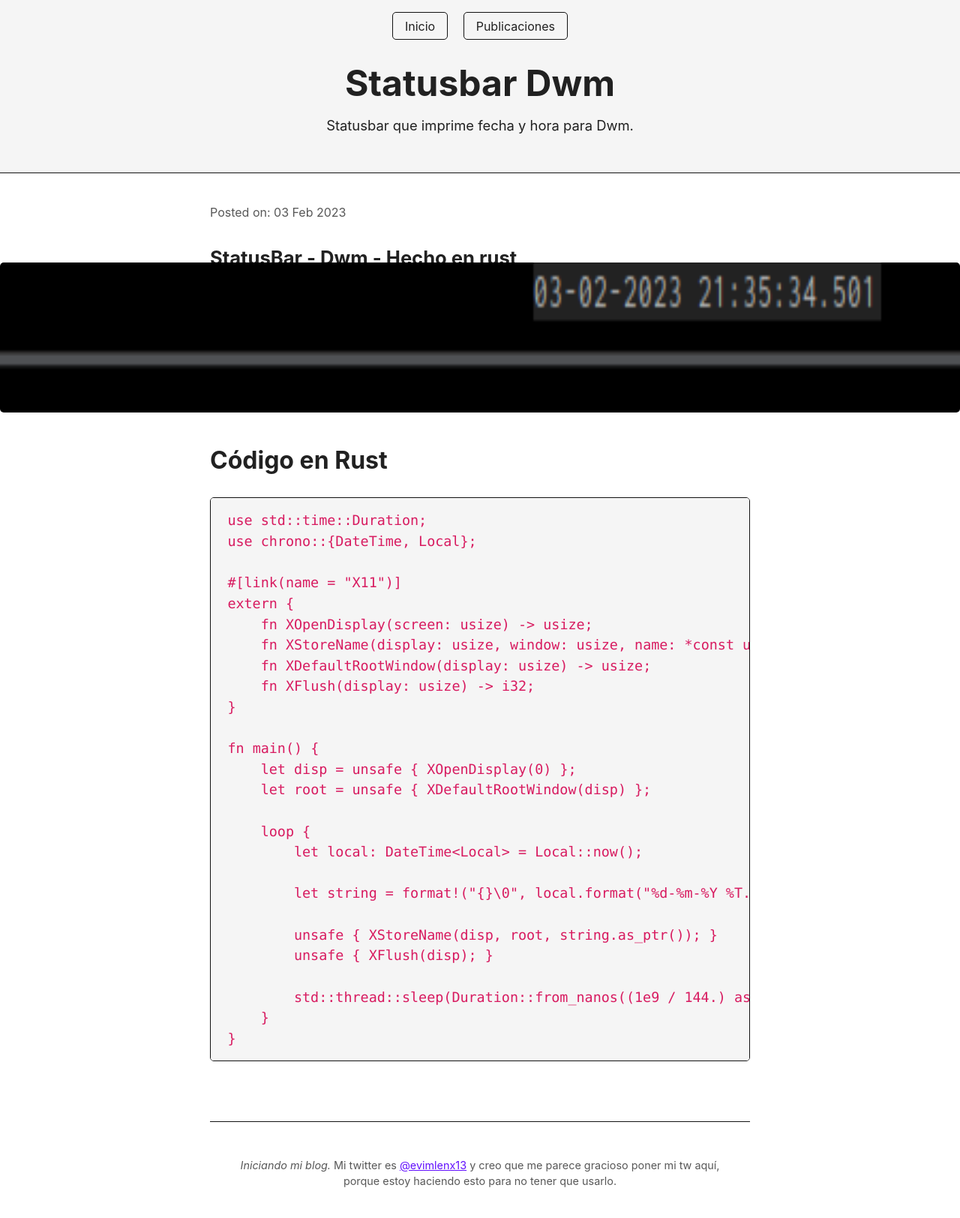
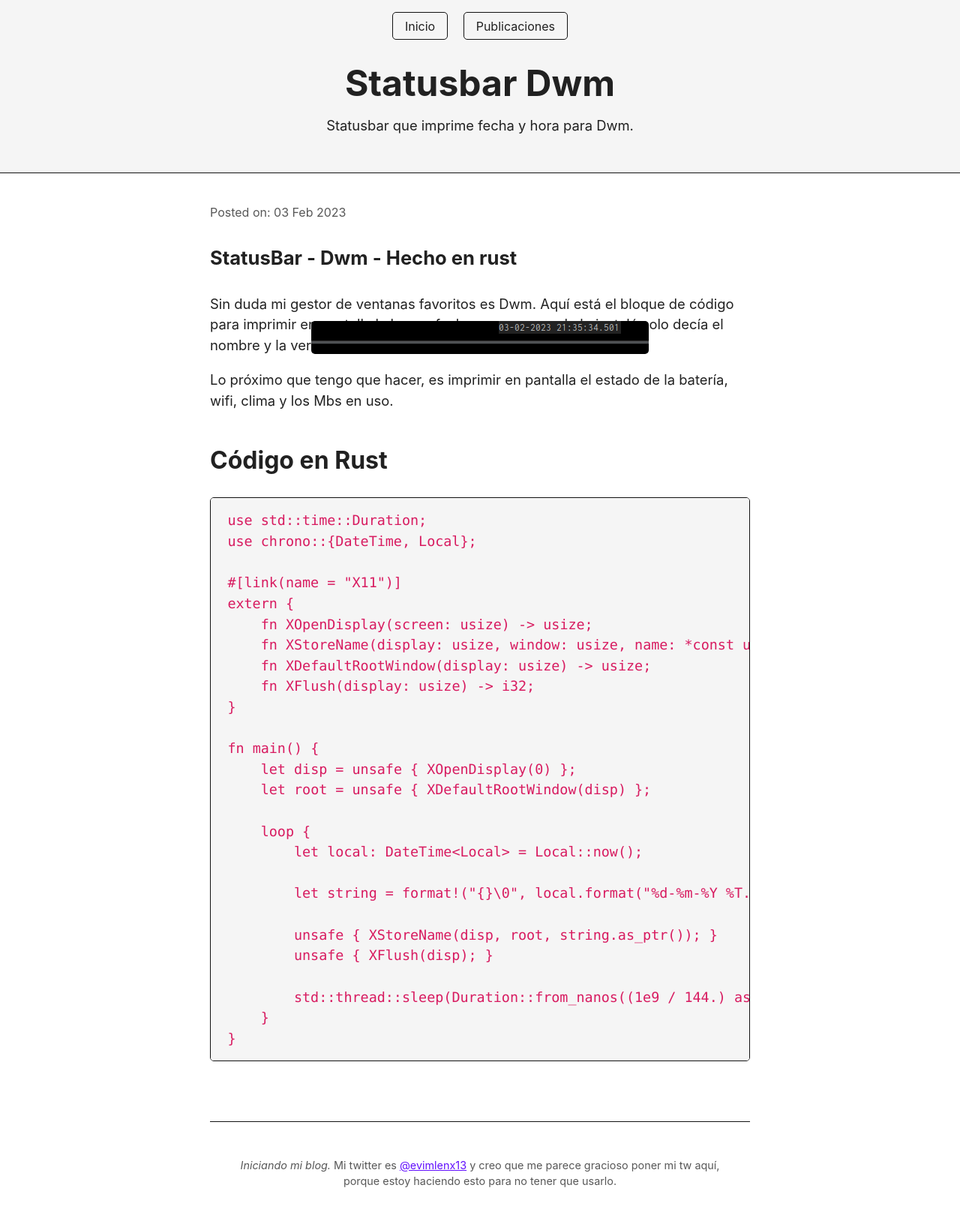
Before and after one commit to evilenx/BlogPersonal, a Jekyll site: the page built from _posts/2023/2023-02-03-Statusbar-Dwm-post.md, in a window 1280 px wide. Shown: the whole page at 75% size. Built offline with Jekyll 4.4.1, drawn with Linux system fonts in a browser that asks for light colours.

Commit message:
rompiendo01

```diff
--- a/assets/simple.css
+++ b/assets/simple.css
@@ -525,7 +525,7 @@ mark {
 img,
 video {
   max-width: 100%;
-  height: 200px;
+  height: auto;
   border-radius: 5px;
   margin: 0;
   position: absolute;
```
